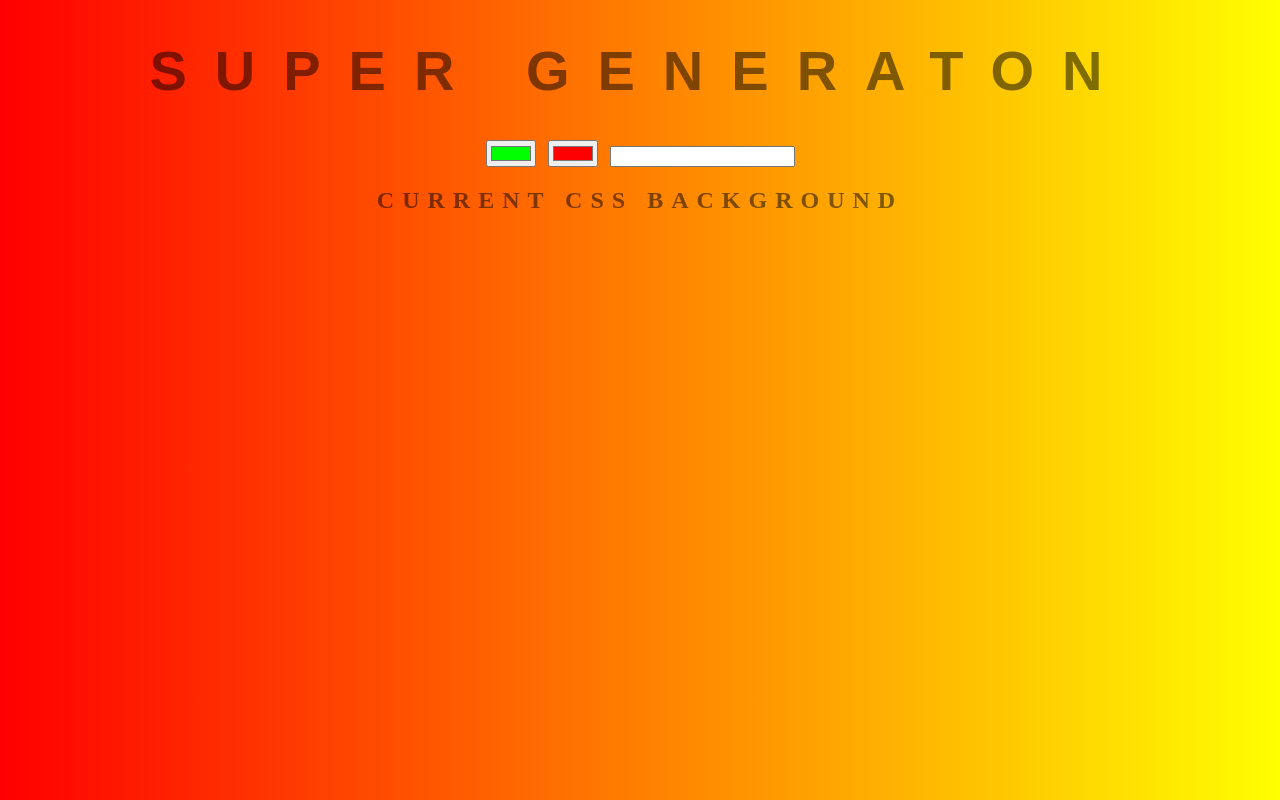
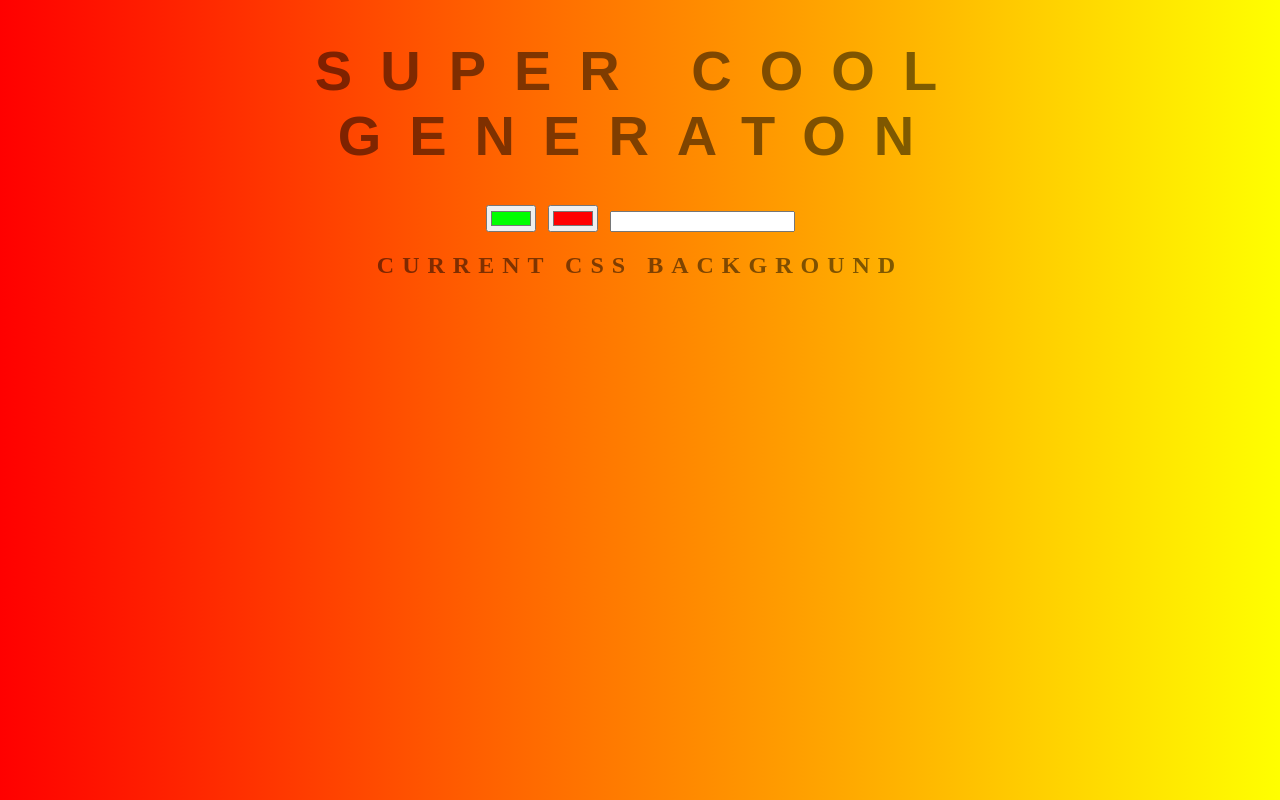
Before and after one commit to Nazmul-dot/bg, a plain HTML site: page index.html in a window 1280 px wide. Drawn offline with Linux system fonts and the light colour scheme.

Commit message:
super cool

```diff
--- a/index.html
+++ b/index.html
@@ -7,7 +7,7 @@
     <link rel="stylesheet" href="bg.css">
 </head>
 <body id="gradient">
-    <h1>super Generaton</h1>
+    <h1>super cool Generaton</h1>
     <input id="color1" type="color" name="colo1" value="#00ff00">
     <input id="color2" type="color" name="colo2" value="#ff0000">
     <input type="text">
```
